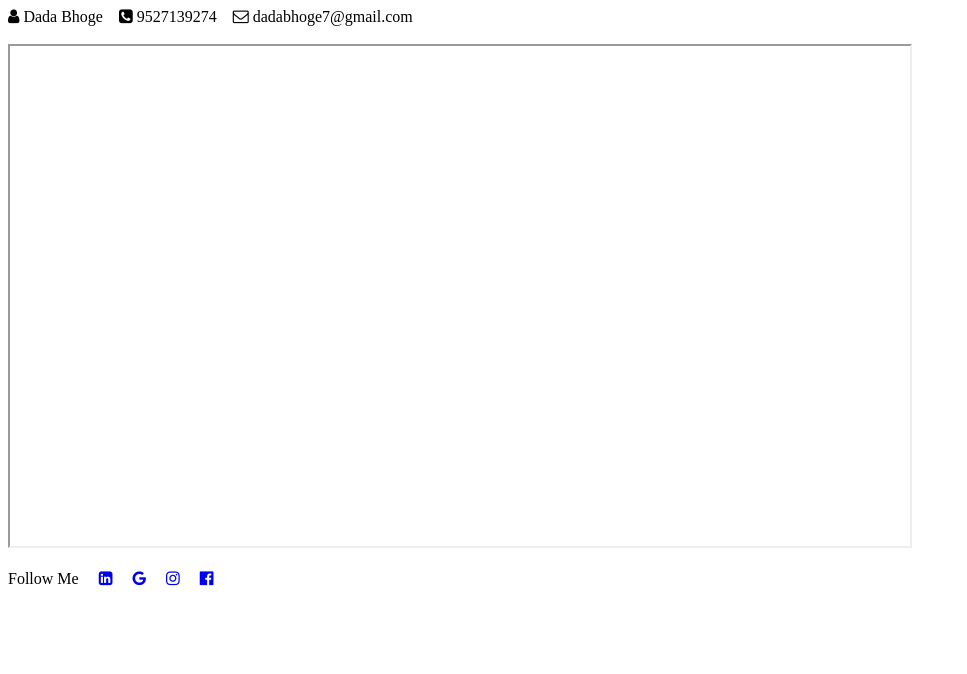
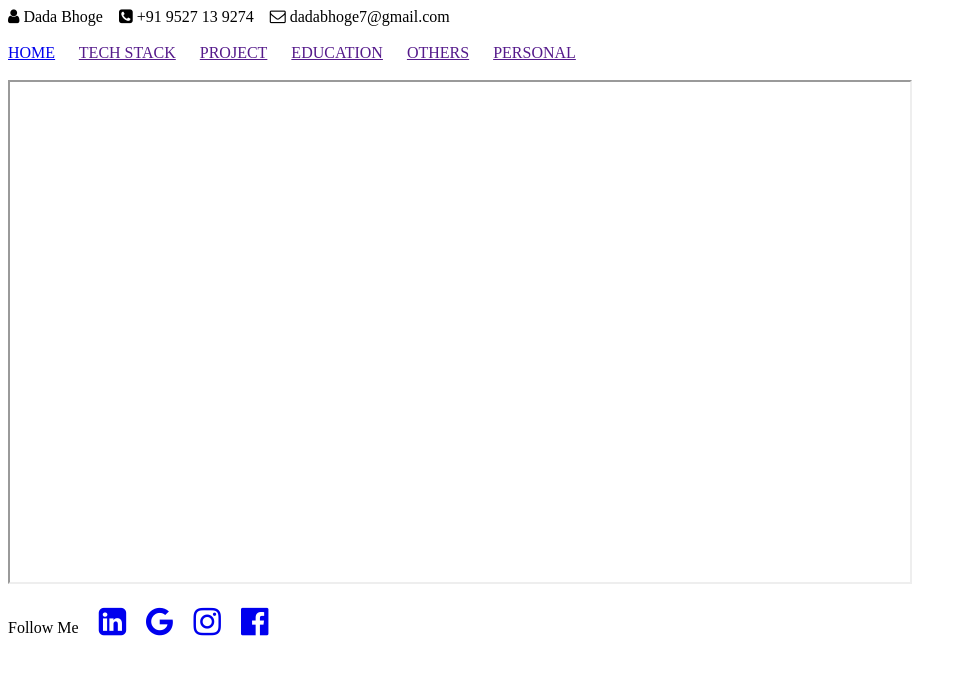
Before and after one commit to dadabhoge7/MyProfile, a plain HTML site: page index.html in a window 1280 px wide. Shown: the whole page, without its empty margins (0-967 px from the left). Drawn offline with Linux system fonts and the light colour scheme.

Commit message:
Designed Index page
Designed Index page

```diff
--- a/index.html
+++ b/index.html
@@ -10,19 +10,35 @@
     />
   </head>
   <body>
-    <i class="fa fa-user" aria-hidden="true"></i><span> Dada Bhoge</span>&nbsp;&nbsp;&nbsp;
-    <i class="fa fa-phone-square" aria-hidden="true"></i><span> 9527139274</span>&nbsp;&nbsp;&nbsp;
-    <i class="fa fa-envelope-o" aria-hidden="true"></i><span> dadabhoge7@gmail.com</span>
+    <!-- Header Section -->
+    <header>
+      <i class="fa fa-user" aria-hidden="true"></i><span> Dada Bhoge</span>&nbsp;&nbsp;&nbsp;
+      <i class="fa fa-phone-square" aria-hidden="true"></i><span> +91 9527 13 9274</span>&nbsp;&nbsp;&nbsp;
+      <i class="fa fa-envelope-o" aria-hidden="true"></i><span> dadabhoge7@gmail.com</span>
+    </header>
     <br>
+    <!-- Navigation Section -->
+    <nav>
+      <a href="home.html">HOME</a>&nbsp;&nbsp;&nbsp;&nbsp;&nbsp;
+      <a href="">TECH STACK</a>&nbsp;&nbsp;&nbsp;&nbsp;&nbsp;
+      <a href="">PROJECT</a>&nbsp;&nbsp;&nbsp;&nbsp;&nbsp;
+      <a href="">EDUCATION</a>&nbsp;&nbsp;&nbsp;&nbsp;&nbsp;
+      <a href="">OTHERS</a>&nbsp;&nbsp;&nbsp;&nbsp;&nbsp;
+      <a href="">PERSONAL</a>
+    </nav>
     <br>
+    <!-- Main Section -->
     <iframe src="" width="900" height="500" name="">
     </iframe>
     <br>
     <br>
-    <span>Follow Me</span>&nbsp;&nbsp;&nbsp;&nbsp;
-    <a href="https://in.linkedin.com/"><i class="fa fa-linkedin-square" aria-hidden="true"></i></a>&nbsp;&nbsp;&nbsp;&nbsp;
-    <a href="https://www.google.co.in/"><i class="fa fa-google" aria-hidden="true"></i></a>&nbsp;&nbsp;&nbsp;&nbsp;
-    <a href="https://www.instagram.com/"><i class="fa fa-instagram" aria-hidden="true"></i></a>&nbsp;&nbsp;&nbsp;&nbsp;
-    <a href="https://www.facebook.com/"><i class="fa fa-facebook-official" aria-hidden="true"></i></a>
+    <!-- Footer Section -->
+    <footer>
+      <span>Follow Me</span>&nbsp;&nbsp;&nbsp;&nbsp;
+      <a href="https://in.linkedin.com/"><i class="fa fa-2x fa-linkedin-square" aria-hidden="true"></i></a>&nbsp;&nbsp;&nbsp;&nbsp;
+      <a href="https://www.google.co.in/"><i class="fa fa-2x fa-google" aria-hidden="true"></i></a>&nbsp;&nbsp;&nbsp;&nbsp;
+      <a href="https://www.instagram.com/"><i class="fa fa-2x fa-instagram" aria-hidden="true"></i></a>&nbsp;&nbsp;&nbsp;&nbsp;
+      <a href="https://www.facebook.com/"><i class="fa fa-2x fa-facebook-official" aria-hidden="true"></i></a>
+    </footer>
   </body>
 </html>
```
